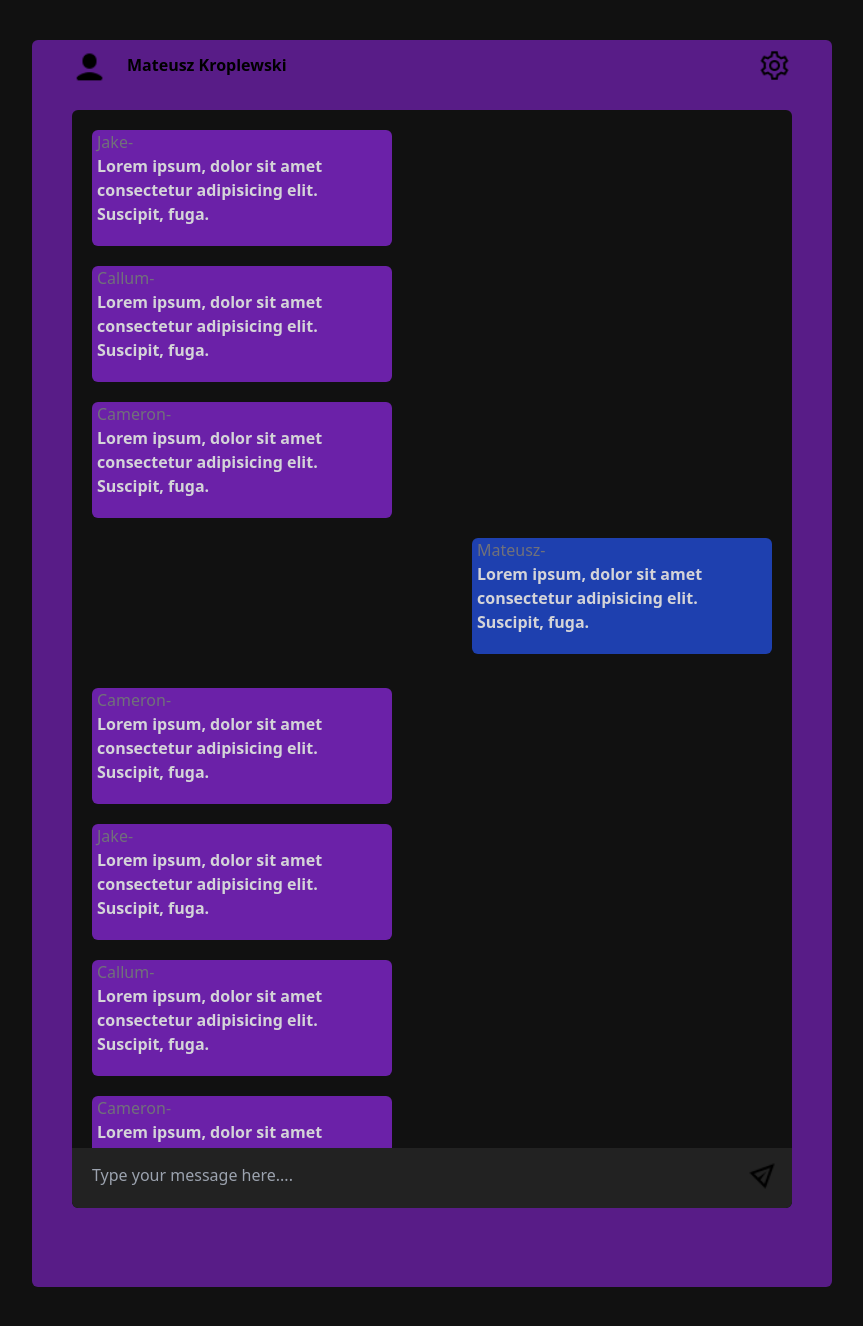
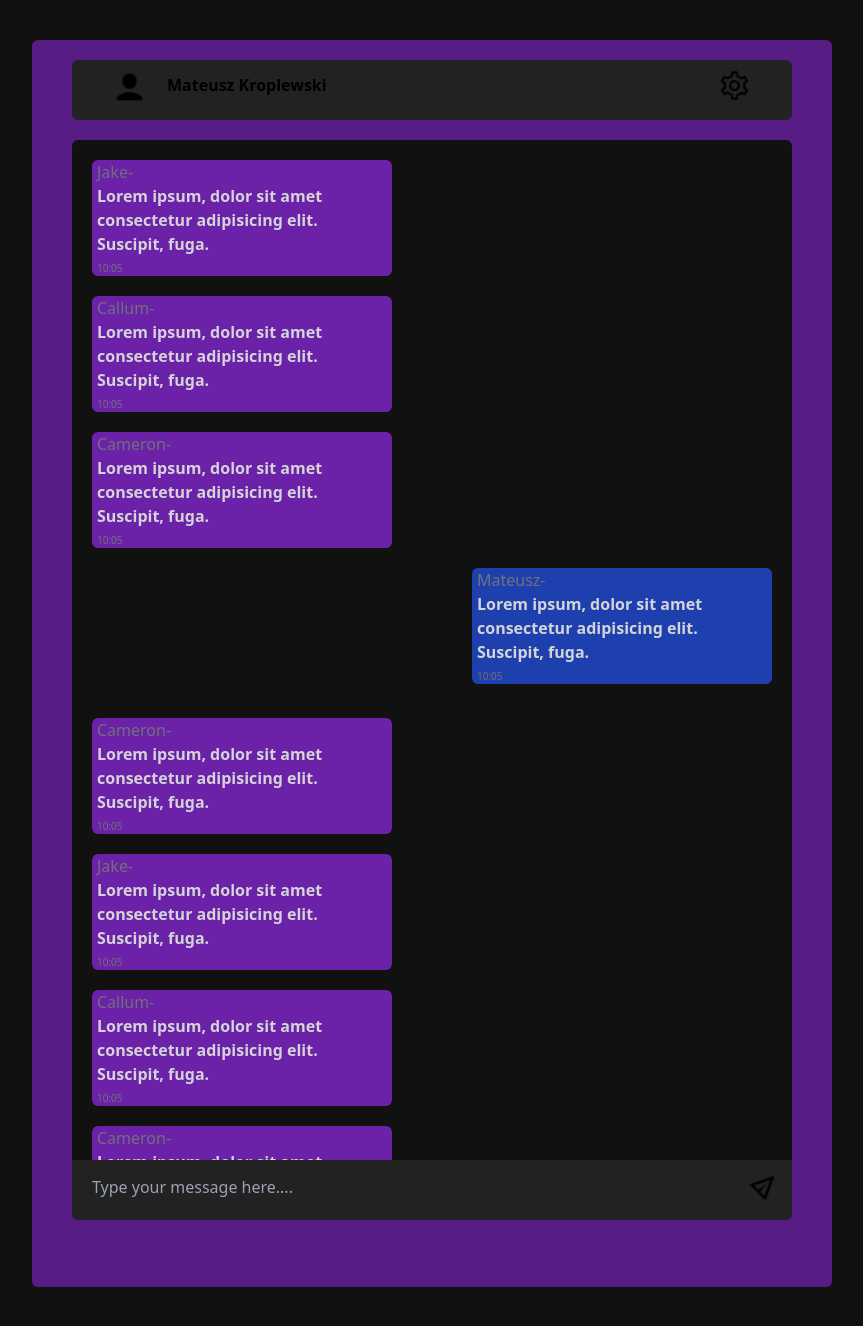
Before and after one commit to Kroplewski-M/Talk-To-Mat, a PHP site: page /chat.php in a window 1280 px wide. Shown: the top 1326 px of the page, without its empty margins (208-1071 px from the left). Run offline with PHP 8.4, Linux system fonts and the light colour scheme; some libraries are stand-ins or nearby versions.

Commit message:
updated UI on chat page

```diff
--- a/chat.php
+++ b/chat.php
@@ -3,51 +3,59 @@
 ?>
 
 <body>
-    <section class="max-w-[800px] h-[90vh] mx-auto rounded-md bg-purple-900 mt-10 mb-[50px] pb-10 md:pb-0">
-        <nav class="pl-10 pb-[70px]">
-            <img src="./assets/user.png" alt="" class="w-[35px] mt-[10px] float-left">
+    <section class="max-w-[800px] h-[90vh] mx-auto rounded-md bg-purple-900 mt-10 mb-[50px] pb-10 md:pb-0 pt-5">
+        <nav class="pl-10 rounded-md bg-[#222222] mb-5 mx-auto w-[90%] h-[60px]">
+            <img src="./assets/user.png" alt="" class="w-[35px] mt-[10px] float-left hover:cursor-pointer">
             <p class="float-left mt-[13px] font-bold ml-5">Mateusz Kroplewski</p>
             <img src="./assets/settings.png" alt="" class="w-[35px] mt-[8px] float-right mr-10 hover:cursor-pointer">
         </nav>
         <div class="messages w-[90%] h-[88%] bg-[#111111] mx-auto rounded-md relative pt-5">
 
-            <div class="max-w-[300px] min-h-[100px] rounded-md bg-purple-800 ml-5 pl-[5px] pb-5">
+            <div class="max-w-[300px] min-h-[100px] rounded-md bg-purple-800 ml-5 pl-[5px] relative">
                 <p class="text-zinc-500 font-light w-[100%]">Jake-</p>
                 <p class="text-zinc-300 font-semibold w-[90%]">Lorem ipsum, dolor sit amet consectetur adipisicing elit. Suscipit, fuga.</p>
+                <p class="text-zinc-500 font-light w-[100%] text-[10px] sticky bottom-0 pt-[5px]">10:05</p>
             </div>
-            <div class="max-w-[300px] min-h-[100px] rounded-md bg-purple-800 ml-5 pl-[5px] pb-5 mt-5">
+            <div class="max-w-[300px] min-h-[100px] rounded-md bg-purple-800 ml-5 pl-[5px] mt-5">
                 <p class="text-zinc-500 font-light w-[100%]">Callum-</p>
                 <p class="text-zinc-300 font-semibold w-[90%]">Lorem ipsum, dolor sit amet consectetur adipisicing elit. Suscipit, fuga.</p>
+                <p class="text-zinc-500 font-light w-[100%] text-[10px] sticky bottom-0 pt-[5px]">10:05</p>
             </div>
-            <div class="max-w-[300px] min-h-[100px] rounded-md bg-purple-800 ml-5 pl-[5px] pb-5 mt-5">
+            <div class="max-w-[300px] min-h-[100px] rounded-md bg-purple-800 ml-5 pl-[5px] mt-5">
                 <p class="text-zinc-500 font-light w-[100%]">Cameron-</p>
                 <p class="text-zinc-300 font-semibold w-[90%]">Lorem ipsum, dolor sit amet consectetur adipisicing elit. Suscipit, fuga.</p>
+                <p class="text-zinc-500 font-light w-[100%] text-[10px] sticky bottom-0 pt-[5px]">10:05</p>
             </div>
             <div class="w-[100%] min-h-[150px]">
-                <div class="max-w-[300px] min-h-[100px] rounded-md bg-blue-800 ml-5 pl-[5px] pb-5 mt-5 float-right mr-5">
+                <div class="max-w-[300px] min-h-[100px] rounded-md bg-blue-800 ml-5 pl-[5px] mt-5 float-right mr-5">
                     <p class="text-zinc-500 font-light w-[100%]">Mateusz-</p>
                     <p class="text-zinc-300 font-semibold w-[90%]">Lorem ipsum, dolor sit amet consectetur adipisicing elit. Suscipit, fuga.</p>
+                    <p class="text-zinc-500 font-light w-[100%] text-[10px] sticky bottom-0 pt-[5px]">10:05</p>
                 </div>
             </div>
-                <div class="max-w-[300px] min-h-[100px] rounded-md bg-purple-800 ml-5 pl-[5px] pb-5 mt-5">
+                <div class="max-w-[300px] min-h-[100px] rounded-md bg-purple-800 ml-5 pl-[5px] mt-5">
                     <p class="text-zinc-500 font-light w-[100%]">Cameron-</p>
                     <p class="text-zinc-300 font-semibold w-[90%]">Lorem ipsum, dolor sit amet consectetur adipisicing elit. Suscipit, fuga.</p>
+                   <p class="text-zinc-500 font-light w-[100%] text-[10px] sticky bottom-0 pt-[5px]">10:05</p>
                 </div>
 
-                <div class="max-w-[300px] min-h-[100px] rounded-md bg-purple-800 ml-5 pl-[5px] pb-5 mt-5">
+                <div class="max-w-[300px] min-h-[100px] rounded-md bg-purple-800 ml-5 pl-[5px] mt-5">
                 <p class="text-zinc-500 font-light w-[100%]">Jake-</p>
                 <p class="text-zinc-300 font-semibold w-[90%]">Lorem ipsum, dolor sit amet consectetur adipisicing elit. Suscipit, fuga.</p>
+                <p class="text-zinc-500 font-light w-[100%] text-[10px] sticky bottom-0 pt-[5px]">10:05</p>
             </div>
-            <div class="max-w-[300px] min-h-[100px] rounded-md bg-purple-800 ml-5 pl-[5px] pb-5 mt-5">
+            <div class="max-w-[300px] min-h-[100px] rounded-md bg-purple-800 ml-5 pl-[5px] mt-5">
                 <p class="text-zinc-500 font-light w-[100%]">Callum-</p>
                 <p class="text-zinc-300 font-semibold w-[90%]">Lorem ipsum, dolor sit amet consectetur adipisicing elit. Suscipit, fuga.</p>
+                <p class="text-zinc-500 font-light w-[100%] text-[10px] sticky bottom-0 pt-[5px]">10:05</p>
             </div>
-            <div class="max-w-[300px] min-h-[100px] rounded-md bg-purple-800 ml-5 pl-[5px] pb-5 mt-5">
+            <div class="max-w-[300px] min-h-[100px] rounded-md bg-purple-800 ml-5 pl-[5px] mt-5">
                 <p class="text-zinc-500 font-light w-[100%]">Cameron-</p>
                 <p class="text-zinc-300 font-semibold w-[90%]">Lorem ipsum, dolor sit amet consectetur adipisicing elit. Suscipit, fuga.</p>
+                <p class="text-zinc-500 font-light w-[100%] text-[10px] sticky bottom-0 pt-[5px]">10:05</p>
             </div>
 
-           <div class="sticky  bottom-0 w-[100%] h-[60px] bg-[#222222] rounded-b-md mt-10">
+           <div class="sticky bottom-0 w-[100%] h-[60px] bg-[#222222] rounded-b-md mt-10">
                 <input type="text" name="" id="" class="mt-[15px] w-[85%] bg-transparent text-zinc-300 ml-5" placeholder="Type your message here....">
                 <img src="./assets/send.png" alt="" class="float-right w-[30px] mt-[13px] mr-[15px] hover:cursor-pointer">
            </div>
@@ -69,18 +77,18 @@
 
     /* Track */
     ::-webkit-scrollbar-track {
-    box-shadow: inset 0 0 5px grey;
-    border-radius: 10px;
+        box-shadow: inset 0 0 5px grey;
+        border-radius: 10px;
     }
 
     /* Handle */
     ::-webkit-scrollbar-thumb {
-    background: rgb(99,38,145);
-    border-radius: 10px;
+        background: rgb(99,38,145);
+        border-radius: 10px;
     }
 
     /* Handle on hover */
     ::-webkit-scrollbar-thumb:hover {
-    background: #b30000;
+        background: rgb(110,48,155);
     }
 </style>
```
